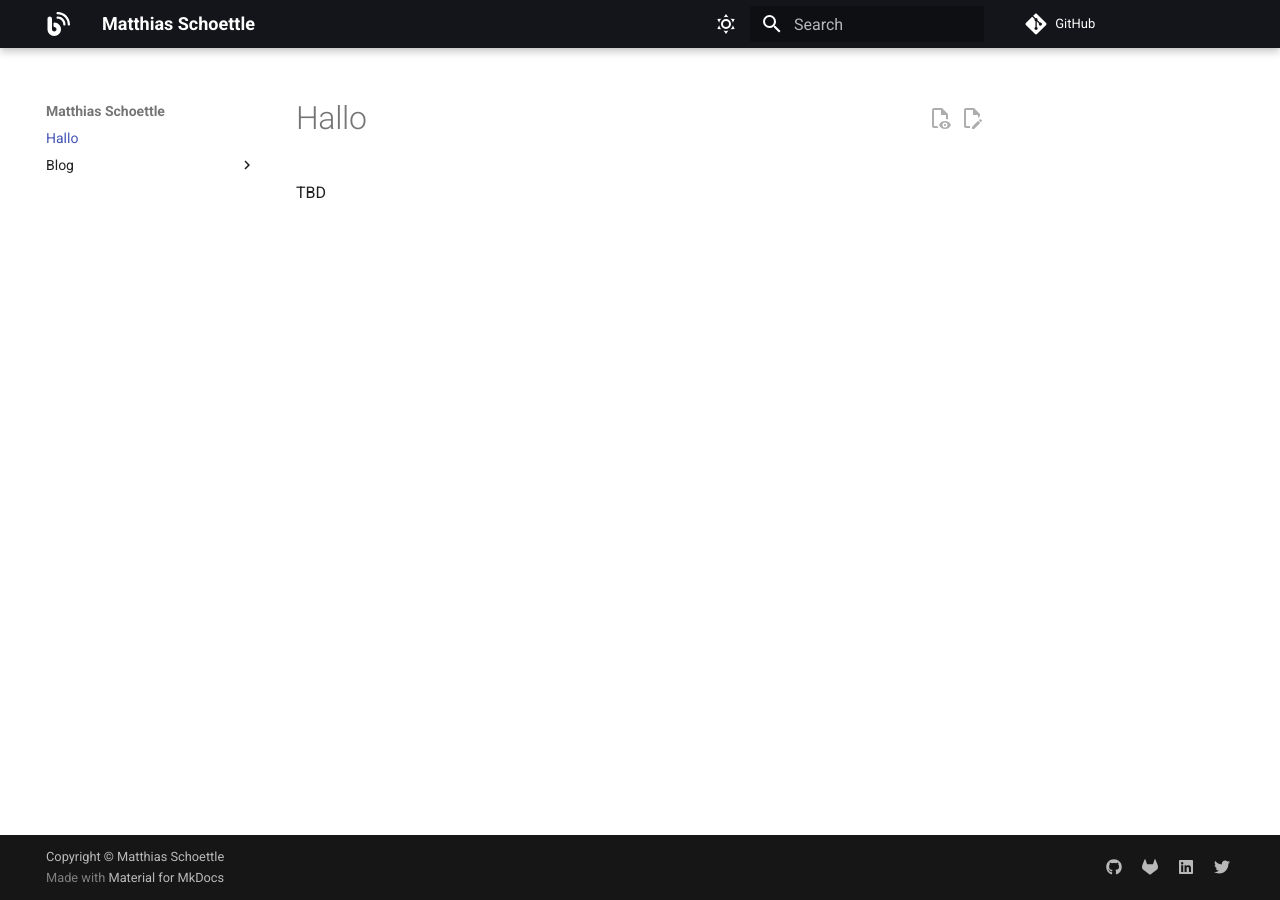
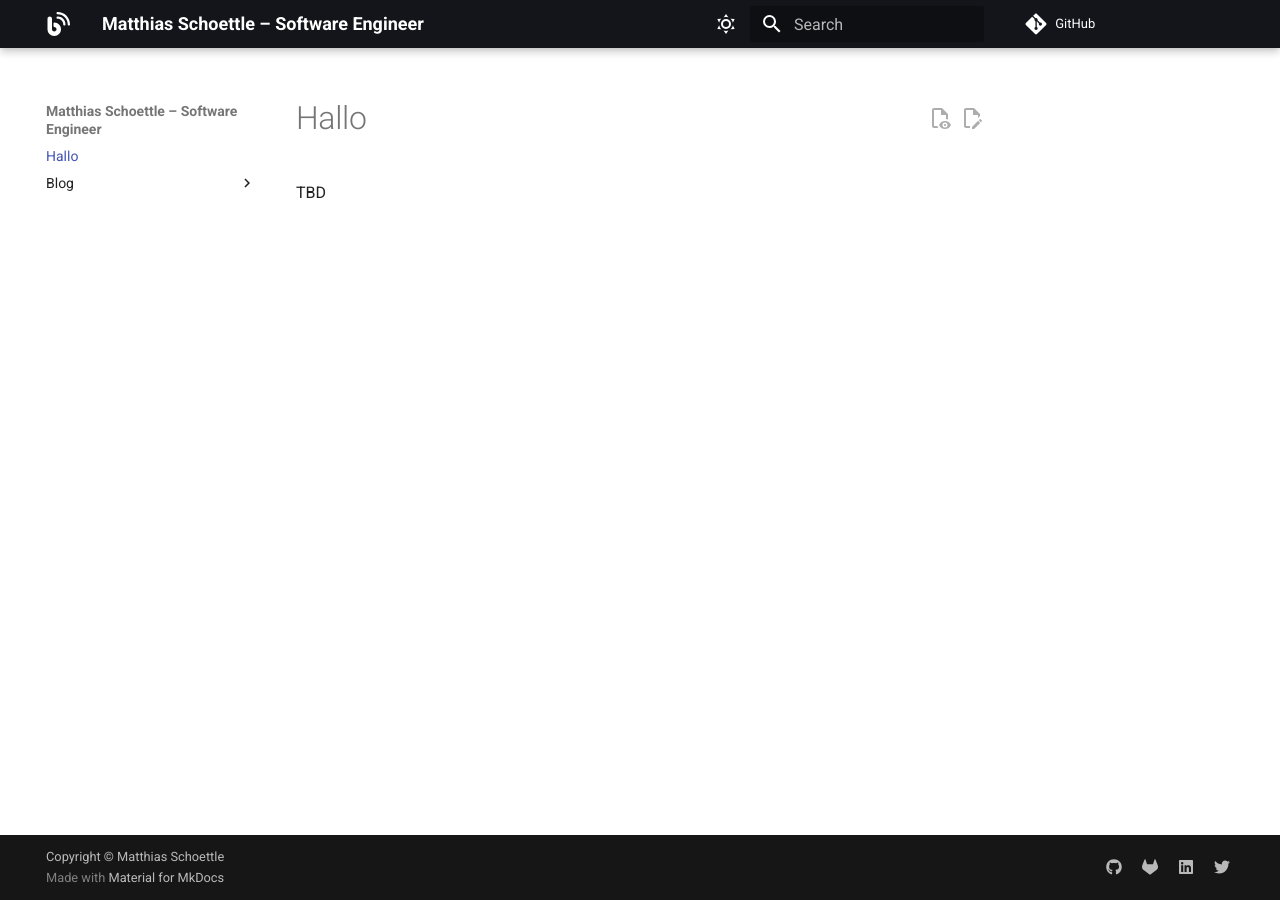
Before and after one commit to mschoettle/website, an MkDocs documentation site: the page built from docs/index.md, in a window 1280 px wide. Built offline with MkDocs 1.6.1 and Material for MkDocs 9.7.7, drawn with Linux system fonts in a browser that asks for light colours; comment, search, counter and statistics services are not loaded; part of the change alters nothing that is shown.

Commit message:
add more stuff

```diff
--- a/mkdocs.yml
+++ b/mkdocs.yml
@@ -1,4 +1,5 @@
-site_name: Matthias Schoettle
+site_name: Matthias Schoettle &ndash; Software Engineer
+site_author: Matthias Schoettle
 site_description: Personal website of Matthias Schoettle
 site_url: https://mattsch.com
 
@@ -56,3 +57,10 @@ plugins:
   - search
   - blog:
       blog_toc: false
+
+# https://www.mkdocs.org/user-guide/configuration/#validation
+validation:
+  omitted_files: warn
+  absolute_links: warn
+  unrecognized_links: warn
+  anchors: warn
```
